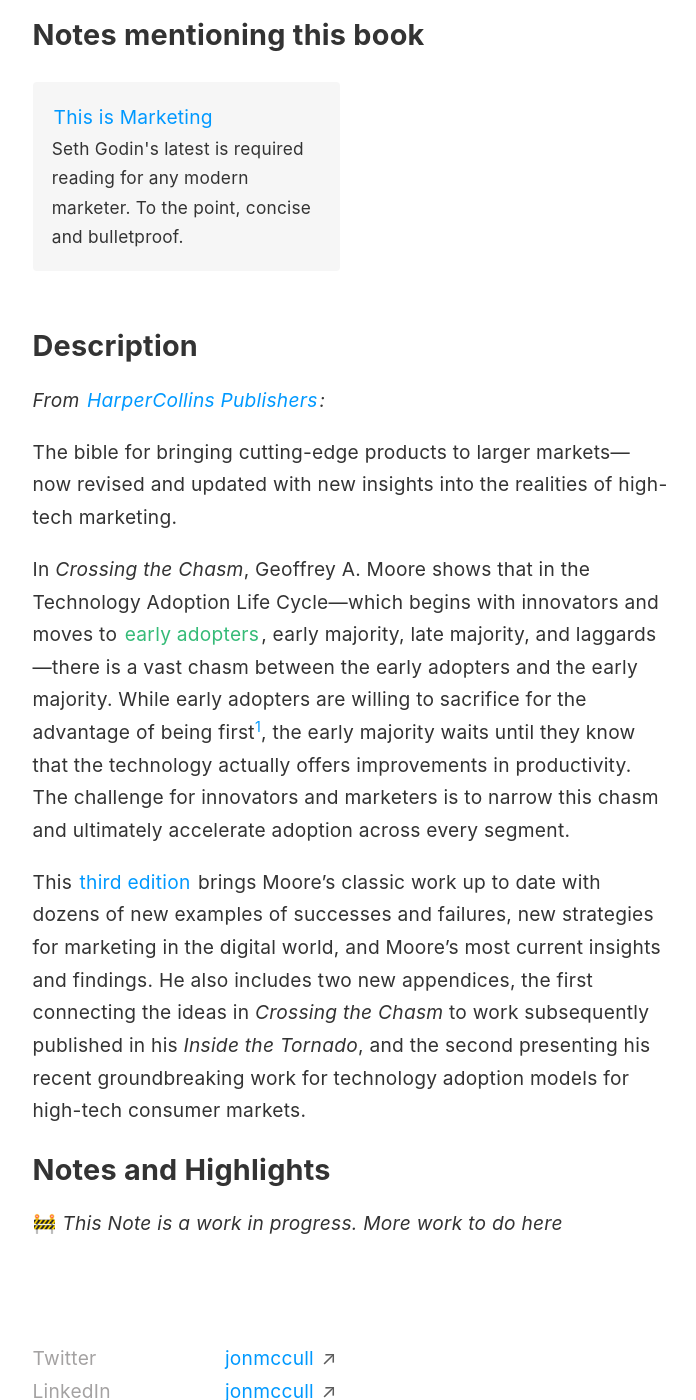
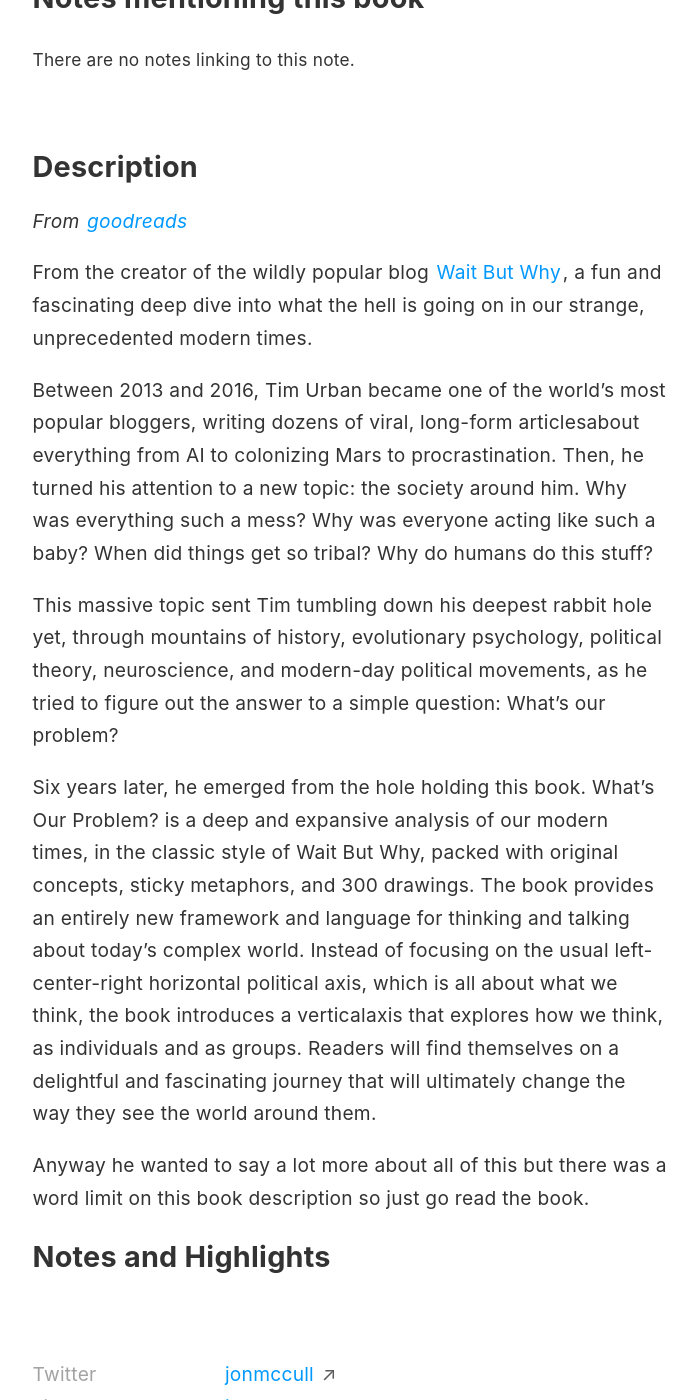
Before and after one commit to jonmccull/digital-garden, a Jekyll site: the page built from _notes/whats-our-problem.md, in a window 1280 px wide and 1400 px high, scrolled down 678 px. Shown: the whole window, without its empty margins (290-986 px from the left). Built offline with Jekyll 4.4.1, drawn with Linux system fonts in a browser that asks for light colours; some of the changed text lies outside the part shown.

Commit message:
Update book What’s Our Problem

```diff
--- a/_notes/whats-our-problem.md
+++ b/_notes/whats-our-problem.md
@@ -1,25 +1,27 @@
 ---
 layout: book
-title: Crossing the Chasm
-subtitle: Marketing and Selling High-Tech Products to Mainstream Customers
-permalink: /book/crossing-the-chasm/
-book-author: Geoffrey A. Moore
-image: /assets/books/crossing-the-chasm.webp
-excerpt: The classic guide to bringing cutting-edge products to market and bridging the gap between early adopters and the mainstream.
+title: What's Our Problem?
+subtitle: A Self-Help Book for Societies
+permalink: /book/whats-our-problem/
+book-author: Tim Urban
+image: /assets/books/whats-our-problem.webp
+excerpt:
 
-book-source: https://www.amazon.com/Crossing-Chasm-Marketing-High-Tech-Mainstream/dp/0060517123
+book-source: https://www.goodreads.com/book/show/102146148
 ---
 
 ## Description
 
-<i>From [HarperCollins Publishers](https://www.harpercollins.com/products/crossing-the-chasm-3rd-edition-geoffrey-a-moore?variant=32130444066850):</i>
+<i>From [goodreads](https://www.goodreads.com/book/show/102146148)</i>
 
-The bible for bringing cutting-edge products to larger markets—now revised and updated with new insights into the realities of high-tech marketing.
+From the creator of the wildly popular blog [Wait But Why](https://waitbutwhy.com/), a fun and fascinating deep dive into what the hell is going on in our strange, unprecedented modern times.
 
-In _Crossing the Chasm_, Geoffrey A. Moore shows that in the Technology Adoption Life Cycle—which begins with innovators and moves to [[early adopters]], early majority, late majority, and laggards—there is a vast chasm between the early adopters and the early majority. While early adopters are willing to sacrifice for the advantage of being first<input type="checkbox" id="cb7" /><label for="cb7"><sup></sup></label><span><span class="footnote-inner">"Neophiliacs are not adapters: They crave the new." – Seth Godin in [[This is Marketing]]</span></span>, the early majority waits until they know that the technology actually offers improvements in productivity. The challenge for innovators and marketers is to narrow this chasm and ultimately accelerate adoption across every segment.
+Between 2013 and 2016, Tim Urban became one of the world’s most popular bloggers, writing dozens of viral, long-form articlesabout everything from AI to colonizing Mars to procrastination. Then, he turned his attention to a new topic: the society around him. Why was everything such a mess? Why was everyone acting like such a baby? When did things get so tribal? Why do humans do this stuff?
 
-This [third edition](https://www.harpercollins.com/products/crossing-the-chasm-3rd-edition-geoffrey-a-moore?variant=32130444066850) brings Moore's classic work up to date with dozens of new examples of successes and failures, new strategies for marketing in the digital world, and Moore's most current insights and findings. He also includes two new appendices, the first connecting the ideas in _Crossing the Chasm_ to work subsequently published in his _Inside the Tornado_, and the second presenting his recent groundbreaking work for technology adoption models for high-tech consumer markets.
+This massive topic sent Tim tumbling down his deepest rabbit hole yet, through mountains of history, evolutionary psychology, political theory, neuroscience, and modern-day political movements, as he tried to figure out the answer to a simple question: What’s our problem?
+
+Six years later, he emerged from the hole holding this book. What’s Our Problem? is a deep and expansive analysis of our modern times, in the classic style of Wait But Why, packed with original concepts, sticky metaphors, and 300 drawings. The book provides an entirely new framework and language for thinking and talking about today’s complex world. Instead of focusing on the usual left-center-right horizontal political axis, which is all about what we think, the book introduces a verticalaxis that explores how we think, as individuals and as groups. Readers will find themselves on a delightful and fascinating journey that will ultimately change the way they see the world around them.
+
+Anyway he wanted to say a lot more about all of this but there was a word limit on this book description so just go read the book.
 
 ## Notes and Highlights
-
-🚧 _This Note is a work in progress. More work to do here_
```
